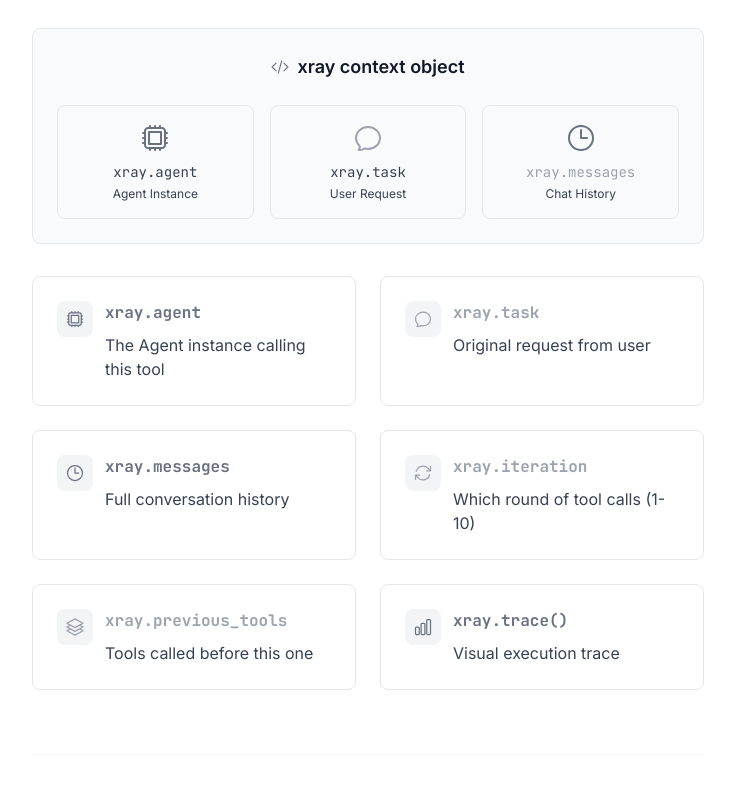
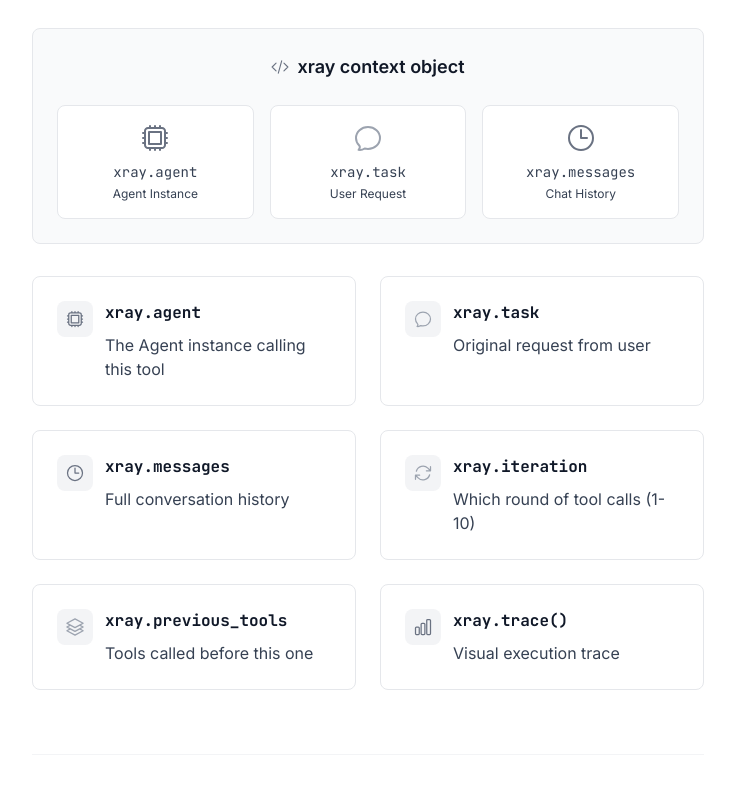
Before and after one commit to wu-changxing/connectonion-docs-site, a Next.js app: page /xray in a window 1280 px wide. Shown: the part 3735-4520 px from the top of the page, without its empty margins (288-1023 px from the left). Built offline with nearby package versions, Linux system fonts and the light colour scheme; no server answers.

Commit message:
iter15: fix xray page — glass-subtle undefined class → real cards; text-gray-500/400 contrast fixes; property heading contrast

```diff
--- a/app/xray/page.tsx
+++ b/app/xray/page.tsx
@@ -195,19 +195,19 @@ positive`}
               </h3>
             </div>
             <div className="grid md:grid-cols-3 gap-4 text-sm">
-              <div className="bg-gray-50 border border-gray-200 rounded-lg p-4 text-center">
+              <div className="bg-white border border-gray-200 rounded-lg p-4 text-center">
                 <HiOutlineCpuChip className="w-6 h-6 md:w-8 md:h-8 text-gray-500 mx-auto mb-2" />
                 <div className="font-mono text-gray-700">xray.agent</div>
                 <div className="text-gray-700 text-xs mt-1">Agent Instance</div>
               </div>
-              <div className="bg-gray-50 border border-gray-200 rounded-lg p-4 text-center">
+              <div className="bg-white border border-gray-200 rounded-lg p-4 text-center">
                 <HiOutlineChatBubbleOvalLeft className="w-8 h-8 icon-ui mx-auto mb-2" />
                 <div className="font-mono text-gray-700">xray.task</div>
                 <div className="text-gray-700 text-xs mt-1">User Request</div>
               </div>
-              <div className="bg-gray-50 border border-gray-200 rounded-lg p-4 text-center">
+              <div className="bg-white border border-gray-200 rounded-lg p-4 text-center">
                 <HiOutlineClock className="w-8 h-8 text-gray-500 mx-auto mb-2" />
-                <div className="font-mono text-gray-400">xray.messages</div>
+                <div className="font-mono text-gray-700">xray.messages</div>
                 <div className="text-gray-700 text-xs mt-1">Chat History</div>
               </div>
             </div>
@@ -233,7 +233,7 @@ positive`}
                       <IconComponent className="w-4 h-4 md:w-5 md:h-5" />
                     </div>
                     <div>
-                      <h3 className={`font-mono ${item.color} font-bold mb-2`}>{item.name}</h3>
+                      <h3 className="font-mono text-gray-900 font-bold mb-2">{item.name}</h3>
                       <p className="text-gray-700">{item.desc}</p>
                     </div>
                   </div>
@@ -332,11 +332,11 @@ Order ABC123 processed`}
                 initial={{ opacity: 0, x: -10 }}
                 whileInView={{ opacity: 1, x: 0 }}
                 transition={{ delay: i * 0.1 }}
-                className="flex items-start gap-4 glass-subtle rounded-lg p-4"
+                className="flex items-start gap-4 bg-gray-50 border border-gray-200 rounded-lg p-4"
               >
                 <span className="text-2xl">{tip.icon}</span>
                 <div>
-                  <h4 className="font-bold text-gray-500">{tip.tip}</h4>
+                  <h4 className="font-bold text-gray-900">{tip.tip}</h4>
                   <p className="text-gray-700">{tip.detail}</p>
                 </div>
               </motion.div>
@@ -360,7 +360,7 @@ Order ABC123 processed`}
                   key={item}
                   whileHover={{ scale: 1.05 }}
                   whileTap={{ scale: 0.95 }}
-                  className="glass-subtle hover:glass rounded-lg px-6 py-3 flex items-center gap-2 transition-all duration-300"
+                  className="bg-white border border-gray-200 hover:border-gray-400 hover:shadow-sm rounded-lg px-6 py-3 flex items-center gap-2 text-gray-700 transition-all duration-200"
                 >
                   {item}
                   <HiOutlineArrowRight className="w-4 h-4" />
```
